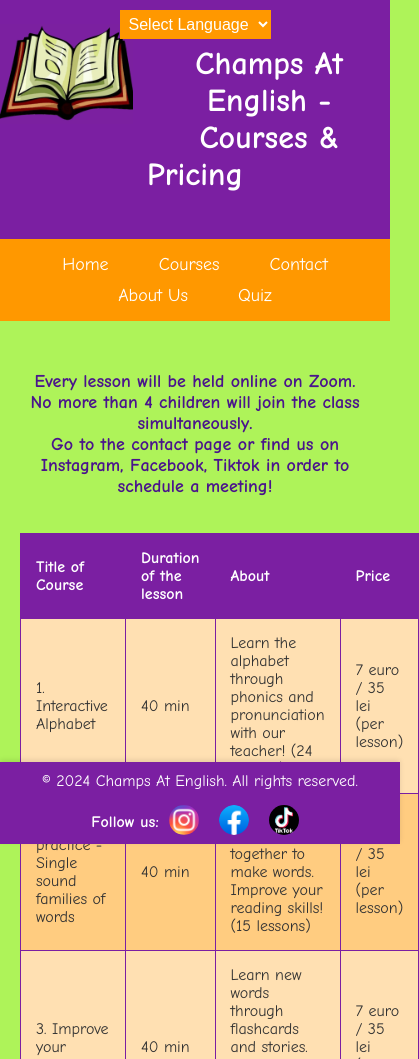
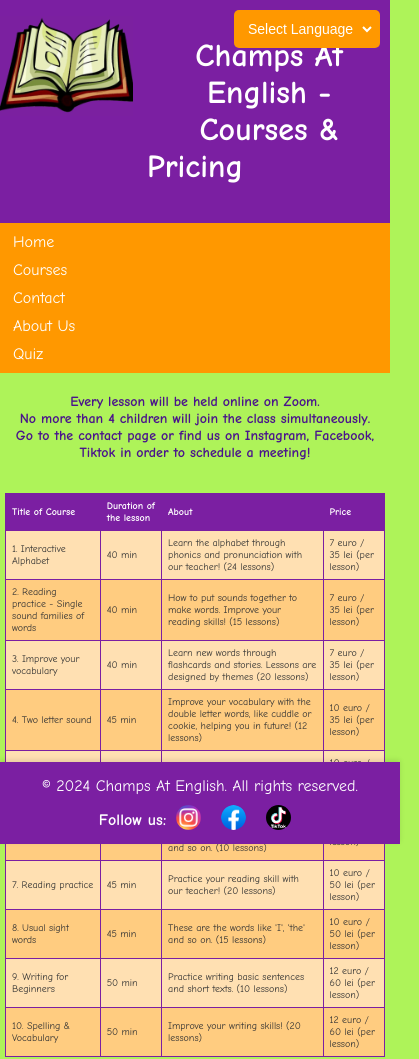
Before and after one commit to LukasDanci/Champs-At-English, a plain HTML site: page course.html in a window 390 px wide. Shown: the top 1059 px of the page, 419 px wide, since content can reach past the window. Drawn offline with Linux system fonts and the light colour scheme.

Commit message:
Update course.html

```diff
--- a/course.html
+++ b/course.html
@@ -6,37 +6,40 @@
     <title>Courses & Prices - Champs At English</title>
     <style>
         /* Global Styles */
-       /* Kid-Friendly Colors and Styles */
         body {
-   	     background-color: #AEF359; /* Light purple background */
+            background-color: #AEF359;
             color: #333;
-    	     font-family: 'Comic Sans MS', sans-serif; /* Fun, kid-friendly font */
+            font-family: 'Comic Sans MS', sans-serif;
             margin: 0;
             padding: 0;
             background-size: cover;
             background-repeat: no-repeat;
             background-position: center;
+        }
 
-	}
+        /* Header Styles */
         header {
-            background-color: #7B1FA2; /* Deep purple header */
+            background-color: #7B1FA2;
             color: white;
             text-align: center;
             padding: 1.5em 0;
+        }
 
-        }
+        /* Navigation Styles */
         nav ul {
             list-style: none;
             display: flex;
             justify-content: center;
-            background-color: #FF9800; /* Bright orange navigation bar */
+            background-color: #FF9800;
             padding: 10px;
             margin: 0;
             flex-wrap: wrap;
         }
+
         nav ul li {
-            margin: 5px 15px;
+            margin: 5px 10px;
         }
+
         nav ul li a {
             color: white;
             text-decoration: none;
@@ -44,49 +47,53 @@
             padding: 10px;
             transition: background-color 0.3s ease;
         }
+
         nav ul li a:hover {
-            background-color: #FFD54F; /* Lighter orange on hover */
+            background-color: #FFD54F;
             color: #333;
             border-radius: 10px;
         }
+
+        /* Section Styles */
         section {
             text-align: center;
-            margin: 50px 20px;
+            margin: 20px 10px;
         }
 
         /* Table Styles */
         table {
-            width: 90%;
+            width: 100%;
             margin: 0 auto;
             border-collapse: collapse;
             margin-bottom: 20px;
         }
 
         table, th, td {
-            border: 1px solid #7B1FA2; /* Purple border */
+            border: 1px solid #7B1FA2;
         }
 
         th, td {
-            padding: 15px;
+            padding: 10px;
             text-align: left;
+            font-size: 14px;
         }
 
         th {
-            background-color: #7B1FA2; /* Purple table header */
+            background-color: #7B1FA2;
             color: white;
         }
 
         tr:nth-child(even) {
-            background-color: #FFCC80; /* Light orange for even rows */
+            background-color: #FFCC80;
         }
 
         tr:nth-child(odd) {
-            background-color: #FFE0B2; /* Lighter orange for odd rows */
+            background-color: #FFE0B2;
         }
 
         /* Full Package Text Styles */
         .full-package {
-            font-size: 18px;
+            font-size: 16px;
             font-weight: bold;
             color: #4A148C;
             margin-top: 20px;
@@ -94,21 +101,18 @@
 
         /* Footer Styles */
         footer {
-    background-color: #7B1FA2; /* Same purple as header */
+            background-color: #7B1FA2;
             color: white;
             text-align: center;
-    padding: 5px 5px; /* More padding for a balanced look */
+            padding: 10px 20px;
             position: fixed;
             bottom: 0;
             width: 100%;
-    display: flex;
-    flex-direction: column;
-    align-items: center;
-    box-shadow: 0 -2px 5px rgba(0, 0, 0, 0.1); /* Subtle shadow for depth */
+            box-shadow: 0 -2px 5px rgba(0, 0, 0, 0.1);
         }
 
         footer h3 {
- 	   margin: 10px 0 5px 0; /* Adjust spacing around headings */
+            margin: 10px 0 5px 0;
         }
 
         footer p {
@@ -139,27 +143,85 @@
         }
 
         .social-icons img:hover {
-   	 opacity: 0.8; /* Slight fade on hover */
+            opacity: 0.8;
         }
+
+        /* Language Dropdown */
         #languageDropdown {
             position: absolute;
-            top: 0px;
-            right: 50px;
-	    left: 50px;
-            background-color: translate;
-            padding: 10px;
+            top: 10px;
+            right: 10px;
+            background-color: #FF9800;
+            padding: 5px;
             border-radius: 5px;
         }
+
         #languageDropdown select {
             padding: 5px;
-            font-size: 16px;
+            font-size: 14px;
             color: white;
-            background-color:#FF9800 ;
+            background-color: #FF9800;
             border: none;
             cursor: pointer;
         }
+
         #languageDropdown select option {
             color: white;
+        }
+
+        /* Responsive Design */
+        @media (max-width: 768px) {
+            nav ul {
+                flex-direction: column;
+                padding: 5px;
+            }
+
+            nav ul li {
+                margin: 5px 0;
+            }
+
+            section {
+                margin: 10px 5px;
+            }
+
+            th, td {
+                font-size: 12px;
+                padding: 8px;
+            }
+
+            .full-package {
+                font-size: 14px;
+            }
+        }
+
+        @media (max-width: 480px) {
+            header {
+                padding: 1em 0;
+            }
+
+            nav ul li a {
+                font-size: 16px;
+                padding: 8px;
+            }
+
+            th, td {
+                font-size: 10px;
+                padding: 6px;
+            }
+
+            button {
+                padding: 10px 15px;
+                font-size: 14px;
+            }
+
+            footer {
+                padding: 10px 5px;
+            }
+
+            .social-icons img {
+                width: 25px;
+                height: 25px;
+            }
         }
     </style>
 </head>
```
Lines whose indentation alone changed are shown as unchanged.
